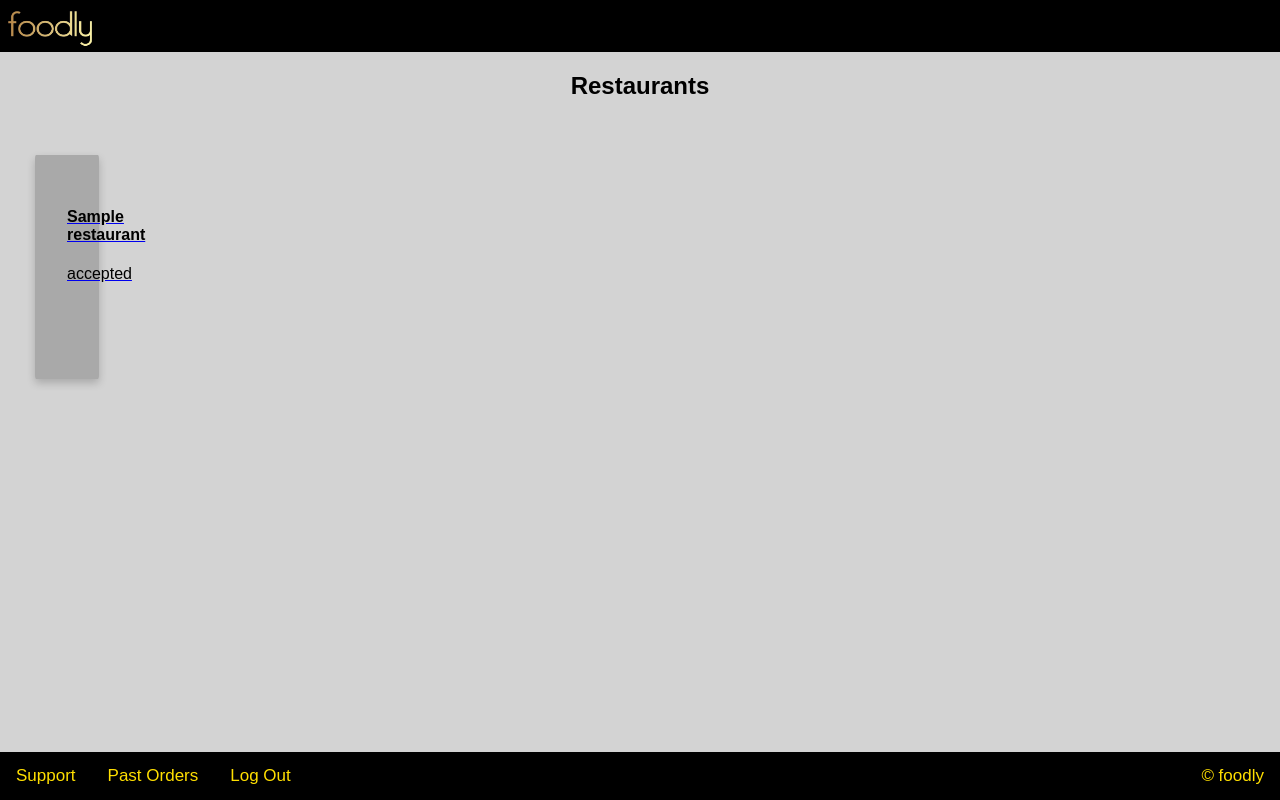
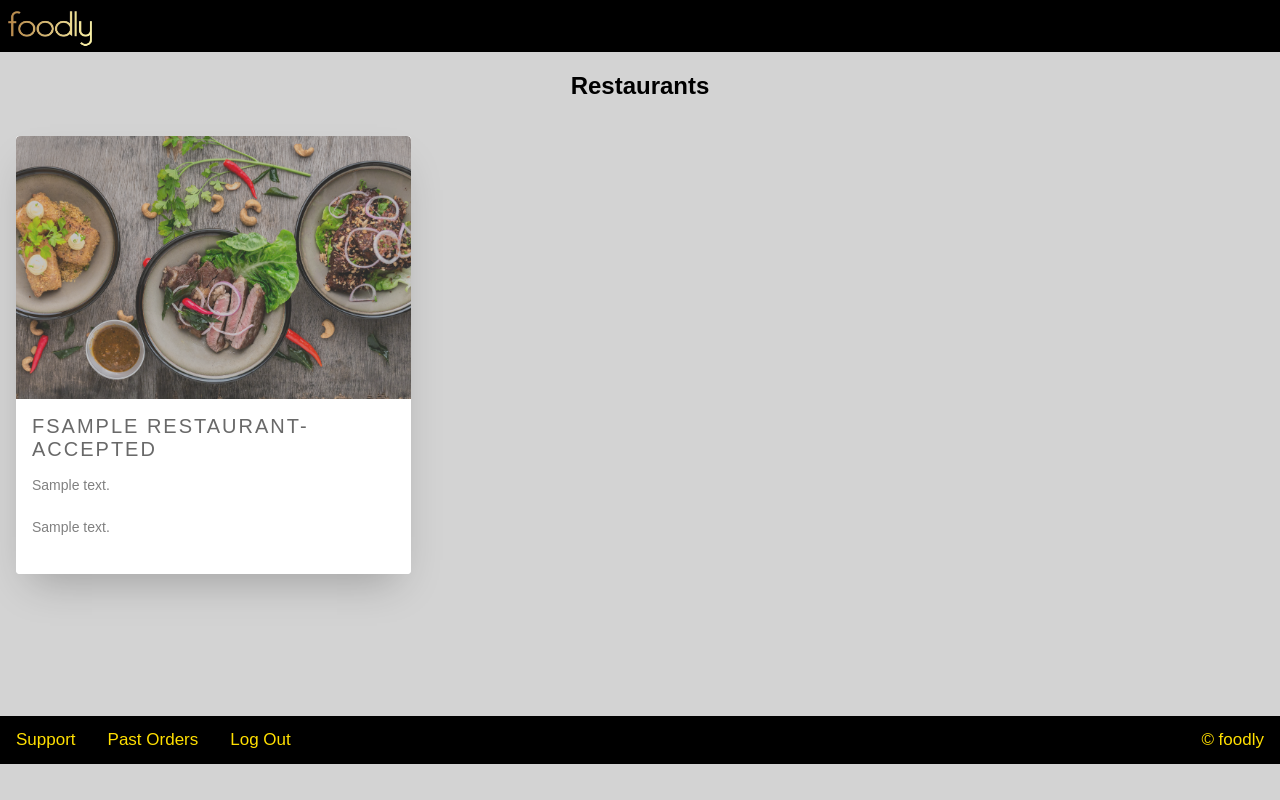
Before and after one commit to namanvashistha/foodly, a PHP site: page /home.php in a window 1280 px wide. Run offline with PHP 8.4, Linux system fonts and the light colour scheme; the visitor is signed in with stand-in values (Sample User, id 1); tables that the repository leaves empty or names only in its code hold one stand-in row (values such as "Sample post").

Commit message:
cards added on home page

```diff
--- a/css/home.css
+++ b/css/home.css
@@ -7,6 +7,7 @@ body{
 .topnav {
   overflow: hidden;
   background-color: black;
+  position: fixed;
 }
 .img {
 }
@@ -149,7 +150,6 @@ span.log_pass {
 .navbar {
   overflow: hidden;
   background-color: black;
-  position: fixed;
   bottom: 0;
   width: 100%;
 }
@@ -212,7 +212,7 @@ span.log_pass {
 
 
 
-ul {
+.links_head{
     list-style-type: none;
     margin: 0;
     padding: 0;
@@ -220,18 +220,18 @@ ul {
     background-color: black;
 }
 
-li {
+.links_head li {
     float: left;
 }
 
-li a {
+.links_head li a {
     display: block;
     color: white;
     text-align: center;
     text-decoration: none;
 }
 
-li a:hover:not(.active) {
+.links_head li a:hover:not(.active) {
     background-color: #111;
 }
 
@@ -241,13 +241,7 @@ li a:hover:not(.active) {
 }
 
 
-
-.card:hover {
-    box-shadow: 0 25px 25px 0 rgba(0,0,0,0.4);
-}
-
-
-img {
+.links_head img {
     border-radius: 5px 5px 0 0;
 }
 
@@ -268,29 +262,112 @@ img {
   border-top: 5px solid black;
 
 }
-.cards{
-  display: inline-block;
-  padding: 30px;
 
+*,
+*::before,
+*::after {
+  box-sizing: border-box;
+}
+
+.cards img {
+
+  width: 100%;
+  vertical-align: middle;
+}
+.btn {
+  background-color: white;
+  border: 1px solid #cccccc;
+  color: #696969;
+  padding: 0.5rem;
+  text-transform: lowercase;
+}
+.btn--block {
+  display: block;
+  width: 100%;
+}
+.cards {
+  display: flex;
+  flex-wrap: wrap;
+  list-style: none;
+  margin: 0;
+  padding: 0;
+}
+.cards a{
+  text-decoration: none;
+  background-color: white;
+  box-shadow: 0 20px 40px -14px rgba(0, 0, 0, 0.25);
+  border-radius: 0.25rem;
+   width: 100%;
+}
+
+.cards__item {
+  display: flex;
+  padding: 1rem;
 
 }
-.card-container{
-  display: inline-block;
-  position: relative;
-  padding: 5px;
-  width : 22%;
-
-
+@media (min-width: 40rem) {
+  .cards__item {
+    width: 50%;
+  }
+}
+@media (min-width: 56rem) {
+  .cards__item {
+    width: 33.3333%;
+  }
 }
 .card {
-  box-shadow: 0 4px 8px 0 rgba(0,0,0,0.2);
-  transition: 0.3s;
-  height: 10em;
-  border-radius: 2%;
-  background-color: rgba(0,0,0,0.2);
-  cursor: pointer;
-  text-decoration: none;
-  color: black;
-  padding: 2em 2em 2em 2em;
+  background-color: white;
+  border-radius: 0.25rem;
+  display: flex;
+  flex-direction: column;
+  overflow: hidden;
+  color: gray;
+}
+.card:hover .card__image {
+  -webkit-filter: contrast(100%);
+          filter: contrast(100%);
+}
+.card__content {
+  display: flex;
+  flex: 1 1 auto;
+  flex-direction: column;
+  padding: 1rem;
+}
+.card__image {
+  background-position: center center;
+  background-repeat: no-repeat;
+  background-size: cover;
+  border-top-left-radius: 0.25rem;
+  border-top-right-radius: 0.25rem;
+  -webkit-filter: contrast(70%);
+          filter: contrast(70%);
+  overflow: hidden;
+  position: relative;
+  transition: -webkit-filter 0.5s cubic-bezier(0.43, 0.41, 0.22, 0.91);
+  transition: filter 0.5s cubic-bezier(0.43, 0.41, 0.22, 0.91);
+  transition: filter 0.5s cubic-bezier(0.43, 0.41, 0.22, 0.91), -webkit-filter 0.5s cubic-bezier(0.43, 0.41, 0.22, 0.91);
+}
+.card__image::before {
+  content: "";
+  display: block;
+  padding-top: 56.25%;
+}
+@media (min-width: 40rem) {
+  .card__image::before {
+    padding-top: 66.6%;
+  }
+}
 
+.card__title {
+  color: #696969;
+  font-size: 1.25rem;
+  font-weight: 300;
+  letter-spacing: 2px;
+  text-transform: uppercase;
 }
+.card__text {
+  flex: 1 1 auto;
+  font-size: 0.875rem;
+  line-height: 1.5;
+  margin-bottom: 1.25rem;
+}
--- a/home.php
+++ b/home.php
@@ -23,10 +23,37 @@ $q1=mysqli_query($con,$q);
 </head>
 
 <body>
-<ul>
+<ul class="links_head">
 <li><img src="images\header_logo.jpeg" align="left" width="100" height="52"></li>
 </ul>
 <center><h2>Restaurants</h2></center>
+
+
+
+
+
+
+<ul class="cards">
+	<?php
+	while($row=mysqli_fetch_array($q1)){ ?>
+  <li class="cards__item">
+  	<a href="restaurant_menu.php?restaurant=<?php echo $row['email']; ?>">
+    <div class="card">
+      <div style="background-image: url(images/rest-img.jpg);" class="card__image"></div>
+      <div class="card__content">
+        <div class="card__title">F<?php echo $row['name'];  ?>-<?php echo $row['status'];  ?></div>
+        <p class="card__text"><?php echo $row['address']."<br><br>".$row['description'];  ?></p>
+      </div>
+    </div>
+	</a>
+  </li>
+  <?php } ?>
+</ul>
+
+
+
+
+
 <div class="cards">
 	<?php
 	while($row=mysqli_fetch_array($q1)){ ?>
```
Also changed, not shown: images/rest-img.jpg (added).
